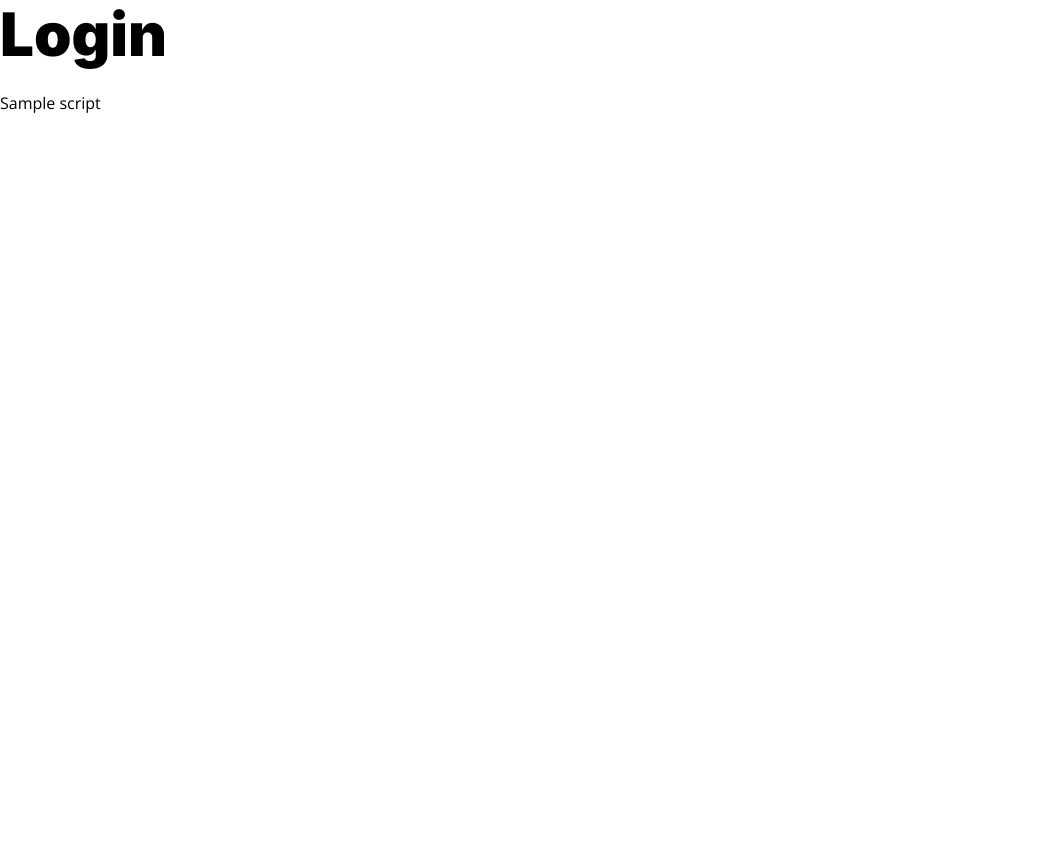
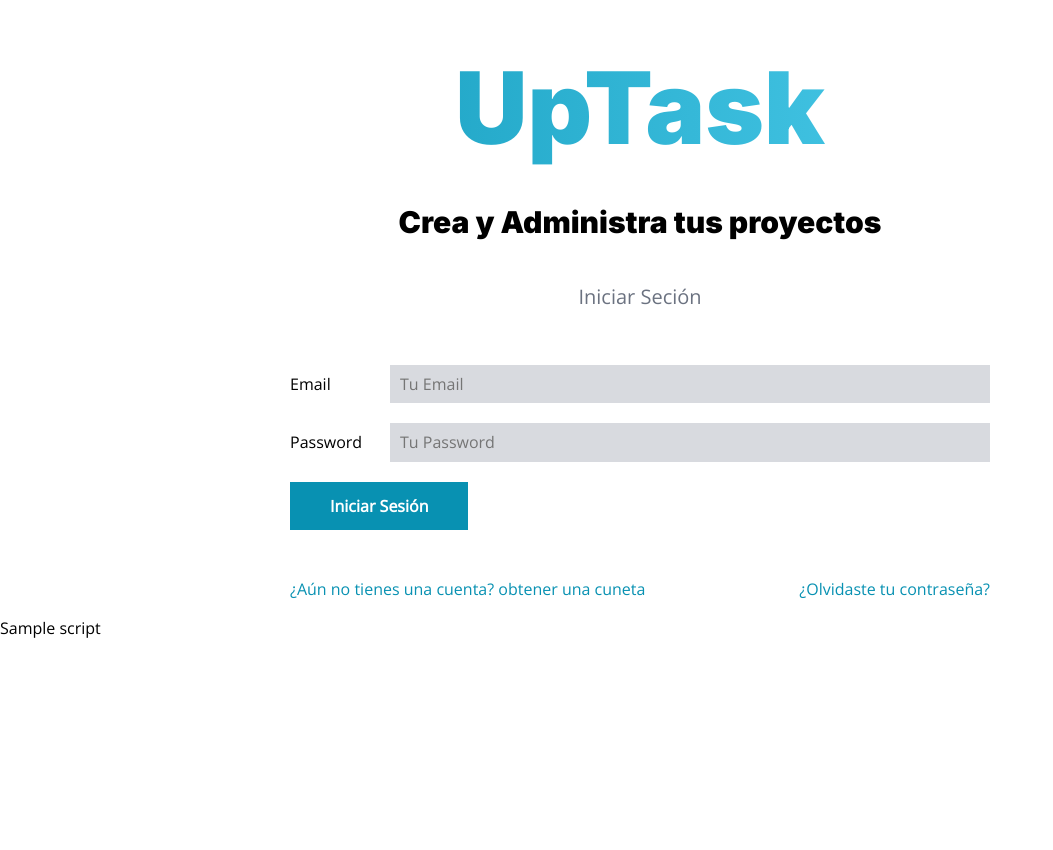
Before and after one commit to Salvador-a/UpTask_MVC, a PHP site: template views/auth/login.php in a window 1280 px wide. Shown: the whole page, without its empty margins (0-1053 px from the left). Before the commit the page ends 113 px from the top, so only its background shows below. Run offline with PHP 8.4, Linux system fonts and the light colour scheme; the template is opened without the code that fills it: most values are stand-ins (such as "Sample title", 1, 10 or a date in 2020).

Commit message:
Se creo el diseño de la ventana de login

```diff
--- a/Router.php
+++ b/Router.php
@@ -67,7 +67,7 @@ class Router
         // Obtenemos el contenido del búfer y lo limpiamos
         $contenido = ob_get_clean();
 
-        // Incluimos el layout, que probablemente imprimirá $contenido en algún lugar
+        // Incluimos el layout
         include_once __DIR__ . '/views/layout.php';
     }
 }
--- a/public/index.php
+++ b/public/index.php
@@ -8,8 +8,10 @@ $router = new Router();
 
 // Login
 $router->get('/', [LoginController::class, 'login']);
- $router->post('/', [LoginController::class, 'login']);
- $router->get('/', [LoginController::class, 'logout']);
+$router->post('/', [LoginController::class, 'login']);
+$router->get('/logout', [LoginController::class, 'logout']);
+
+
 
 // Crear Cuenta
  $router->get('/crear', [LoginController::class, 'crear']);
--- a/src/scss/app.scss
+++ b/src/scss/app.scss
@@ -1 +1,3 @@
 @use 'base';
+@use 'complementos';
+@use 'auth';
--- /dev/null
+++ b/src/scss/auth/_index.scss
@@ -0,0 +1 @@
+@forward 'login';
--- /dev/null
+++ b/src/scss/auth/_login.scss
@@ -0,0 +1,27 @@
+@use 'base/variables' as v;
+@use 'base/mixins' as m;
+
+.login {
+    margin-top: 5rem;
+    .uptask {
+        background: linear-gradient(to right, v.$cyan 0%, lighten(v.$cyan, 30%) 100%);
+        color: transparent;
+        background-clip: text;
+        font-size: 7rem;
+        text-align: center;
+
+        @include m.tablet {
+            font-size: 10rem;
+        }
+    }
+
+    input[type="submit"] {
+        @include m.boton(v.$cyan, v.$blanco);
+    }
+
+    .acciones {
+        a {
+            color: v.$cyan;
+        }
+    }
+}
--- a/src/scss/base/_tipografia.scss
+++ b/src/scss/base/_tipografia.scss
@@ -19,3 +19,15 @@ p {
     color: v.$gris;
     line-height: 1.8;
 }
+.tagline {
+    font-family: v.$fuente_headings;
+    font-weight: 900;
+    color: v.$negro;
+    font-size: 3rem;
+    text-align: center;
+}
+
+.descripcion-paguina {
+    text-align: center;
+
+}
--- /dev/null
+++ b/src/scss/complementos/_acciones.scss
@@ -0,0 +1,21 @@
+@use 'base/variables' as v;
+@use 'base/mixins' as m;
+
+.acciones {
+    @include m.tablet {
+        display: flex;
+        justify-content: space-between;
+    }
+
+    margin-top: 5rem;
+
+    a {
+        display: block;
+        text-align: center;
+        margin-bottom: 2rem;
+        color: v.$negro;
+        &:last-of-type {
+            margin-bottom: 0;
+        }
+    }
+}
--- /dev/null
+++ b/src/scss/complementos/_formulario.scss
@@ -0,0 +1,26 @@
+@use 'base/variables' as v;
+@use 'base/mixins' as m;
+
+.formulario {
+    margin-top: 5rem;
+
+    .campo {
+        display: flex;
+        align-items: center;
+        margin-bottom: 2rem;
+
+        label {
+            flex: 0 0 10rem;
+
+        }
+
+        input {
+            flex: 1;
+            padding: 1rem;
+            border: none;
+            background-color: lighten(v.$gris, 40%);
+
+        }
+    }
+
+}
--- /dev/null
+++ b/src/scss/complementos/_index.scss
@@ -0,0 +1,2 @@
+@forward 'formulario';
+@forward 'acciones';
--- /dev/null
+++ b/views/auth/crear.php
@@ -0,0 +1 @@
+<h1>Crear tu Cuneta</h1>
--- a/views/auth/login.php
+++ b/views/auth/login.php
@@ -1 +1,42 @@
-<h1>Login</h1>
+<div class="contenedor login">
+    <h1 class="uptask">UpTask</h1>
+    <p class="tagline">Crea y Administra tus proyectos</p>
+
+    <div class="contenedor-sm">
+        <p class="descripcion-paguina">Iniciar Seción</p>
+
+
+        <form class="formulario" method="POST" action="/" >
+            <div class="campo">
+                <label for="email">Email</label>
+                <input
+                    type="text"
+                    id="email"
+                    placeholder="Tu Email"
+                    name="email"
+
+                />
+            </div>
+
+            <div class="campo">
+                <label for="password">Password</label>
+                <input
+                    type="password"
+                    id="password"
+                    placeholder="Tu Password"
+                    name="password"
+                />
+            </div>
+
+            <input type="submit" class="boton" value="Iniciar Sesión">
+        </form>
+        <!--Rautin-->
+        <div class="acciones">
+            <a href="/crear">¿Aún no tienes una cuenta? obtener una cuneta</a>
+            <a href="/olvide">¿Olvidaste tu contraseña?</a>
+
+        </div>
+    </div> <!--.contenedor-sm-->
+
+
+</div>
--- a/views/layout.php
+++ b/views/layout.php
@@ -3,7 +3,7 @@
 <head>
     <meta charset="UTF-8">
     <meta name="viewport" content="width=device-width, initial-scale=1.0">
-    <title>UpTask</title>
+    <title>UpTask | <?php echo $titulo ?? '' ; ?></title>
     <link rel="preconnect" href="https://fonts.googleapis.com">
     <link rel="preconnect" href="https://fonts.gstatic.com" crossorigin>
     <link href="https://fonts.googleapis.com/css2?family=Inter:wght@400;700;900&family=Open+Sans&display=swap" rel="stylesheet">
```
Also changed, not shown: controllers/LoginController.php (+12 -7 lines), public/build/css/app.css, public/build/css/complementos/formulario.css (added), public/build/css/complementos/index.css (added), 3 other files.
